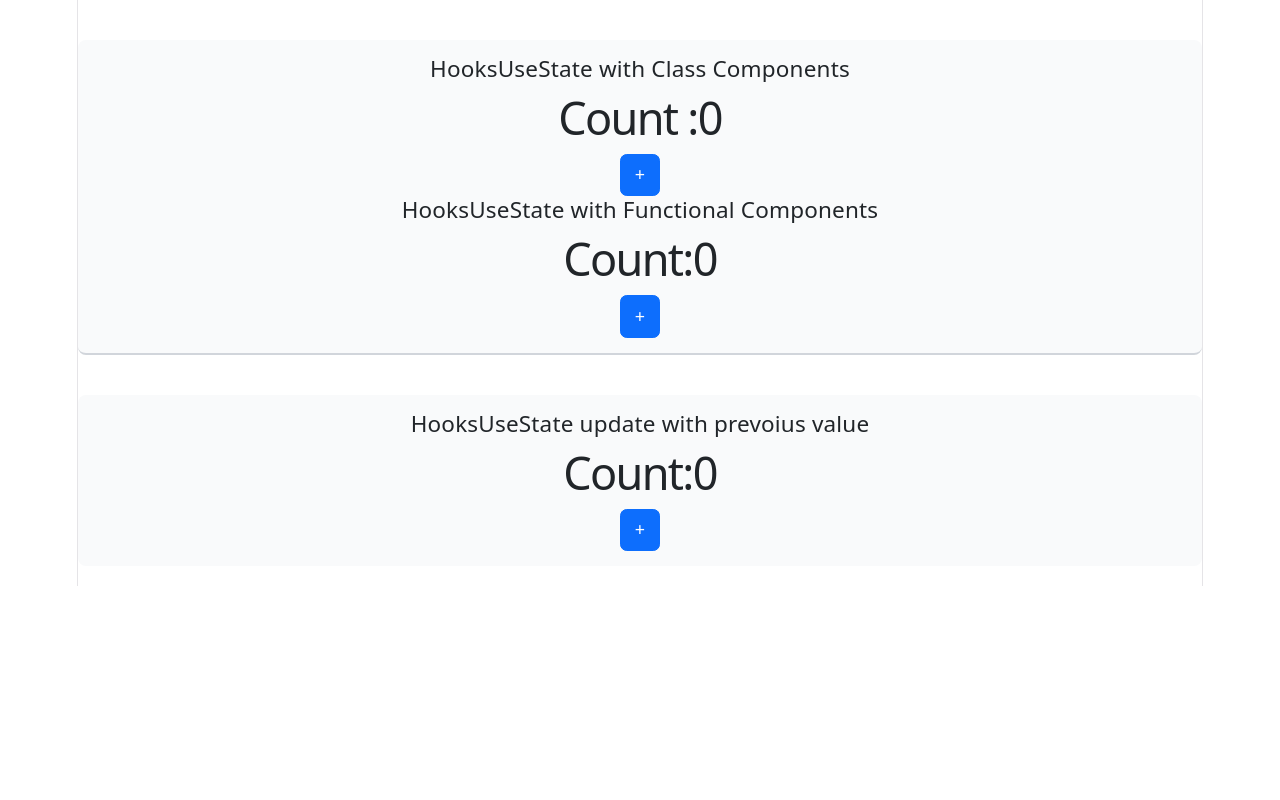
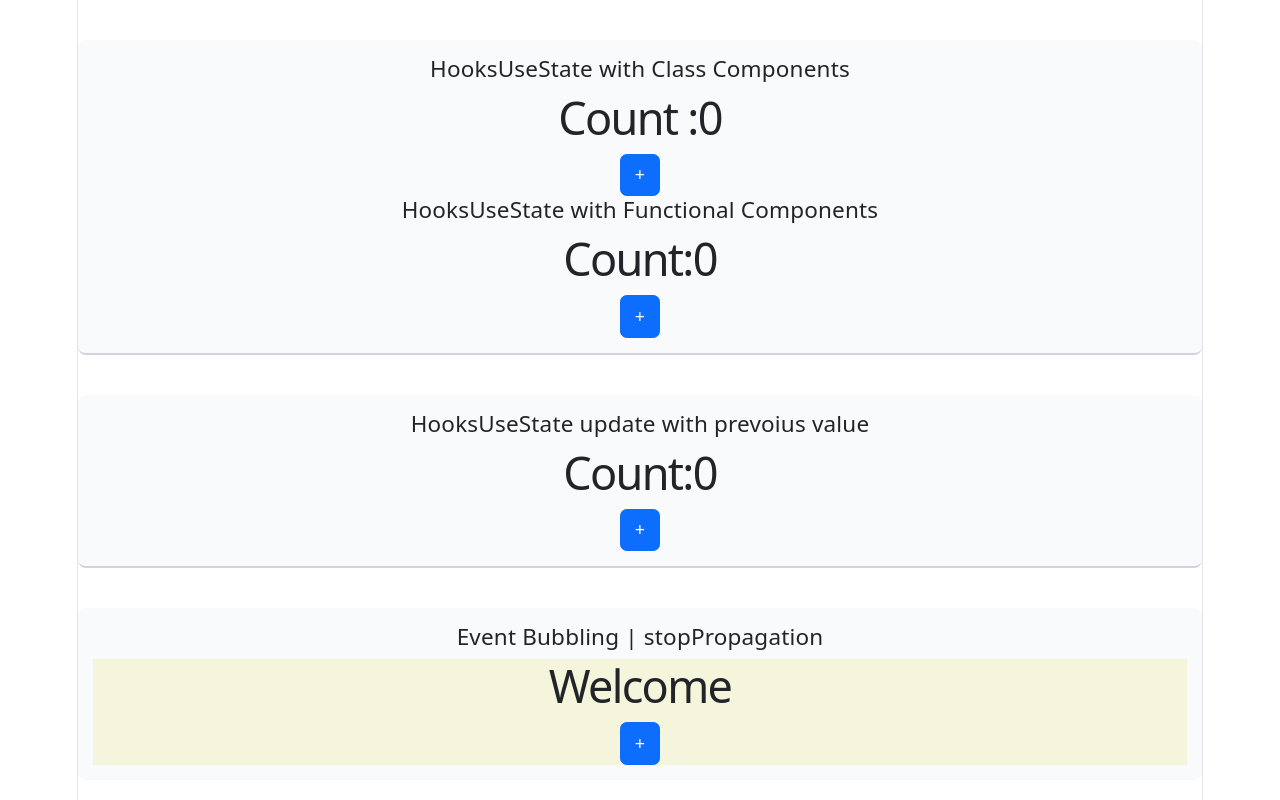
Before and after one commit to pronoyeugin/React_Learning, a React (Vite) app in the folder react_learning/: page / in a window 1280 px wide. Shown: the part 1857-2657 px from the top of the page. Before the commit the page ends 2443 px from the top, so only its background shows below. Built offline with nearby package versions, Linux system fonts and the light colour scheme.

Commit message:
Class-022 : Event Bubbling | stopPropagation

```diff
--- a/react_learning/src/App.css
+++ b/react_learning/src/App.css
@@ -199,3 +199,8 @@
 .component-section:last-child {
   border-bottom: none;
 }
+
+.parent{
+   background-color: beige;
+
+}
--- a/react_learning/src/App.jsx
+++ b/react_learning/src/App.jsx
@@ -22,6 +22,7 @@ import EventBinding from './EventBinding/index';
 import HooksUseState from './HooksUseState/index';
 import HooksUseState2 from './HooksUseState/index2';
 import HooksUseState3 from './HooksUseState/index3';
+import Event_Bubbling from './HooksUseState/index4';
 
 //Functional component start with capital letters
 
@@ -116,6 +117,10 @@ function App() {
           <HooksUseState3 />
       </div>
 
+      <div className="component-section">
+        <Event_Bubbling />
+      </div>
+
 
 
     </>
--- /dev/null
+++ b/react_learning/src/HooksUseState/index4.jsx
@@ -0,0 +1,29 @@
+import React from 'react';
+import Button from 'react-bootstrap/Button';
+
+
+
+
+export default function Event_Bubbling() {
+
+
+    const handleClildClick = (event) => {
+        event.stopPropagation();
+        console.log('Clild event : ', event);
+    }
+
+    const handleParentclick = (event) => {
+        console.log('Parent event : ', event);
+    }
+
+  return (
+    <>
+        <h5>Event Bubbling | stopPropagation</h5>
+        <div className ='parent' onClick={handleParentclick}>
+            <h1>Welcome</h1>
+            <Button onClick={handleClildClick}>+</Button>
+
+        </div>
+    </>
+  )
+}
```
